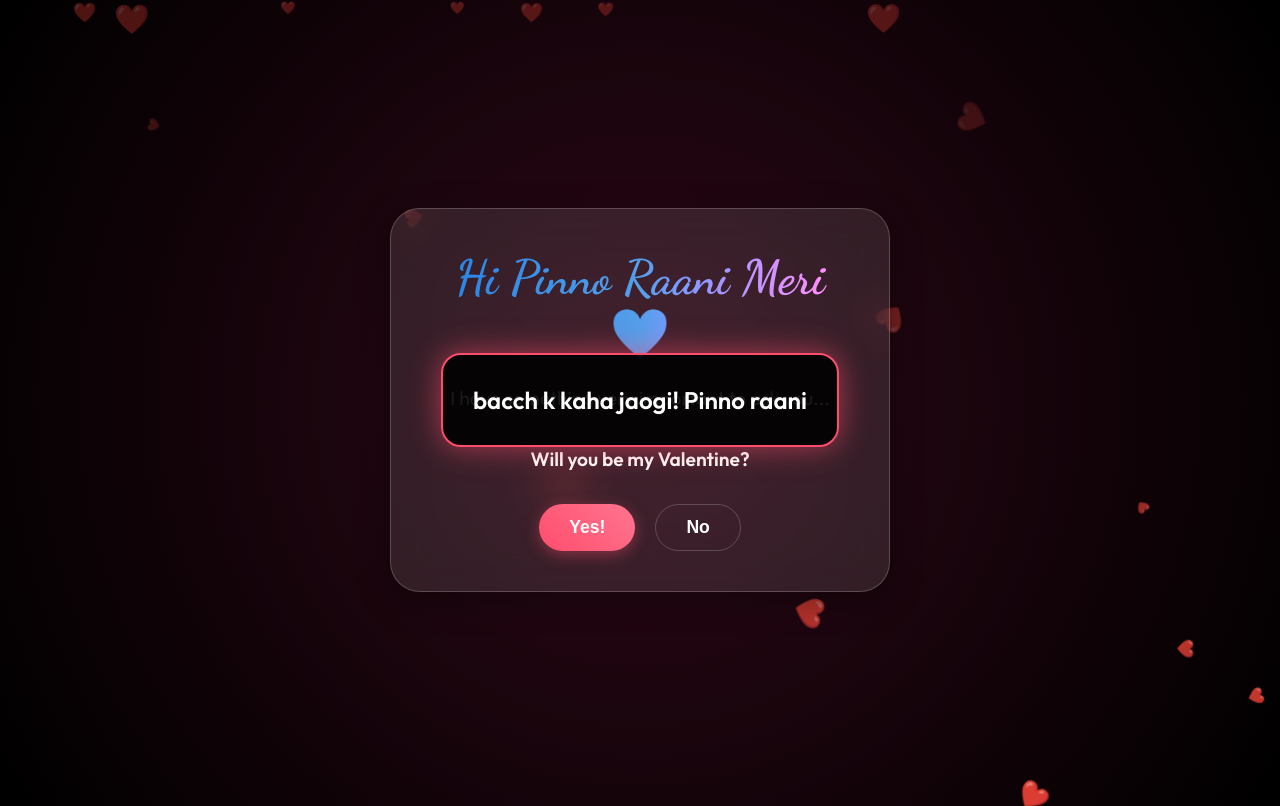
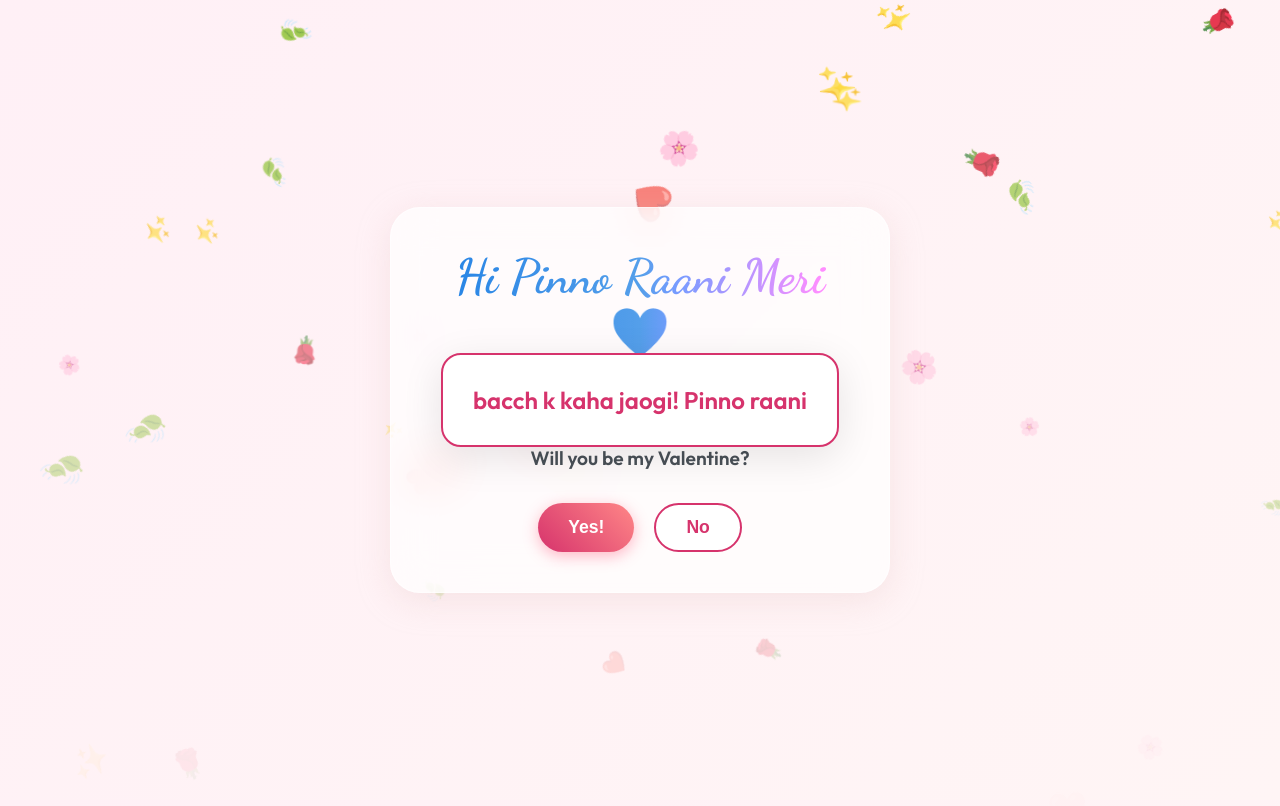
Before and after one commit to C0deWithAditya/Proposal, a website built with Vite: page index.html in a window 1280 px wide. Both pictures are taken after a click on the button "No". Built offline with nearby package versions, Linux system fonts and the light colour scheme.

Commit message:
Feat: switch to white theme with falling roses and hearts

```diff
--- a/src/main.ts
+++ b/src/main.ts
@@ -58,16 +58,20 @@ class Proposal {
         container.className = 'heart-bg'
         document.body.appendChild(container)
 
+        const emojis = ['❤️', '🌹', '🍃', '🌸', '✨']
+
         setInterval(() => {
-            const heart = document.createElement('div')
-            heart.className = 'heart'
-            heart.innerHTML = '❤️'
-            heart.style.left = Math.random() * 100 + 'vw'
-            heart.style.fontSize = Math.random() * 20 + 10 + 'px'
-            heart.style.animationDuration = Math.random() * 3 + 2 + 's'
-            container.appendChild(heart)
-            setTimeout(() => heart.remove(), 5000)
-        }, 300)
+            const el = document.createElement('div')
+            el.className = 'falling-element'
+            el.innerHTML = emojis[Math.floor(Math.random() * emojis.length)]
+            el.style.left = Math.random() * 100 + 'vw'
+            el.style.fontSize = Math.random() * 20 + 15 + 'px'
+            el.style.animationDuration = Math.random() * 5 + 3 + 's' // Slower fall
+            container.appendChild(el)
+
+            // Clean up
+            setTimeout(() => el.remove(), 8000)
+        }, 200)
     }
 
     private render() {
--- a/src/style.css
+++ b/src/style.css
@@ -1,10 +1,14 @@
 :root {
-    --primary-pink: #ff4d6d;
-    --secondary-pink: #ff758f;
-    --accent-gold: #ffb703;
-    --bg-dark: #1a1a1a;
-    --glass: rgba(255, 255, 255, 0.1);
-    --glass-border: rgba(255, 255, 255, 0.2);
+    --primary-pink: #d6336c;
+    /* Slightly darker for contrast on white */
+    --secondary-pink: #ff8787;
+    --accent-gold: #fcc419;
+    --bg-light: #fff0f6;
+    /* Very light pinkish white */
+    --glass: rgba(255, 255, 255, 0.7);
+    /* More opaque white for light theme */
+    --glass-border: rgba(255, 255, 255, 0.5);
+    --text-color: #495057;
 }
 
 * {
@@ -15,8 +19,8 @@
 
 body {
     font-family: 'Outfit', sans-serif;
-    background: radial-gradient(circle at center, #2e0817 0%, #000000 100%);
-    color: white;
+    background: linear-gradient(135deg, #fff0f6 0%, #fff5f5 100%);
+    color: var(--text-color);
     min-height: 100vh;
     overflow: hidden;
     display: flex;
@@ -44,7 +48,8 @@ body {
     border-radius: 30px;
     padding: 40px;
     text-align: center;
-    box-shadow: 0 8px 32px 0 rgba(0, 0, 0, 0.37);
+    box-shadow: 0 8px 32px 0 rgba(230, 200, 200, 0.37);
+    /* Lighter shadow */
     transition: all 0.8s cubic-bezier(0.4, 0, 0.2, 1);
     opacity: 0;
     transform: translateY(50px) scale(0.9);
@@ -107,9 +112,9 @@ button {
 }
 
 .btn-no {
-    background: transparent;
-    color: white;
-    border: 1px solid var(--glass-border);
+    background: white;
+    color: var(--primary-pink);
+    border: 2px solid var(--primary-pink);
 }
 
 button:hover {
@@ -131,21 +136,27 @@ button:active {
     pointer-events: none;
 }
 
-.heart {
-    position: absolute;
-    color: var(--primary-pink);
-    opacity: 0.3;
-    animation: float linear;
+
+/* Falling Leaves and Petals */
+.falling-element {
+    position: fixed;
+    top: -10%;
+    z-index: 0;
+    /* Behind content but visible */
+    pointer-events: none;
+    animation-name: fall-down;
+    animation-timing-function: linear;
+    animation-iteration-count: infinite;
 }
 
-@keyframes float {
+@keyframes fall-down {
     0% {
-        transform: translateY(110vh) rotate(0deg);
+        transform: translateY(-10vh) translateX(0) rotate(0deg);
         opacity: 1;
     }
 
     100% {
-        transform: translateY(-10vh) rotate(360deg);
+        transform: translateY(110vh) translateX(20px) rotate(360deg);
         opacity: 0;
     }
 }
@@ -217,7 +228,7 @@ button:active {
     left: 0;
     width: 100%;
     height: 100%;
-    background: radial-gradient(circle at 50% 40%, transparent 20%, rgba(46, 8, 23, 0.8) 100%);
+    /* Removed dark gradient */
     pointer-events: none;
 }
 
@@ -226,7 +237,7 @@ button:active {
     top: 50%;
     left: 50%;
     transform: translate(-50%, -50%) scale(0);
-    background: rgba(0, 0, 0, 0.9);
+    background: white;
     padding: 30px;
     border-radius: 20px;
     border: 2px solid var(--primary-pink);
@@ -234,8 +245,8 @@ button:active {
     display: none;
     font-size: 1.5rem;
     font-weight: 600;
-    color: white;
-    box-shadow: 0 0 30px rgba(255, 77, 109, 0.6);
+    color: var(--primary-pink);
+    box-shadow: 0 10px 40px rgba(0, 0, 0, 0.1);
     pointer-events: none;
 }
 
@@ -348,7 +359,7 @@ button:active {
 
 .final-prompt p {
     font-size: 1.5rem;
-    color: white;
+    color: var(--text-color);
     margin-bottom: 15px;
 }
 
```
